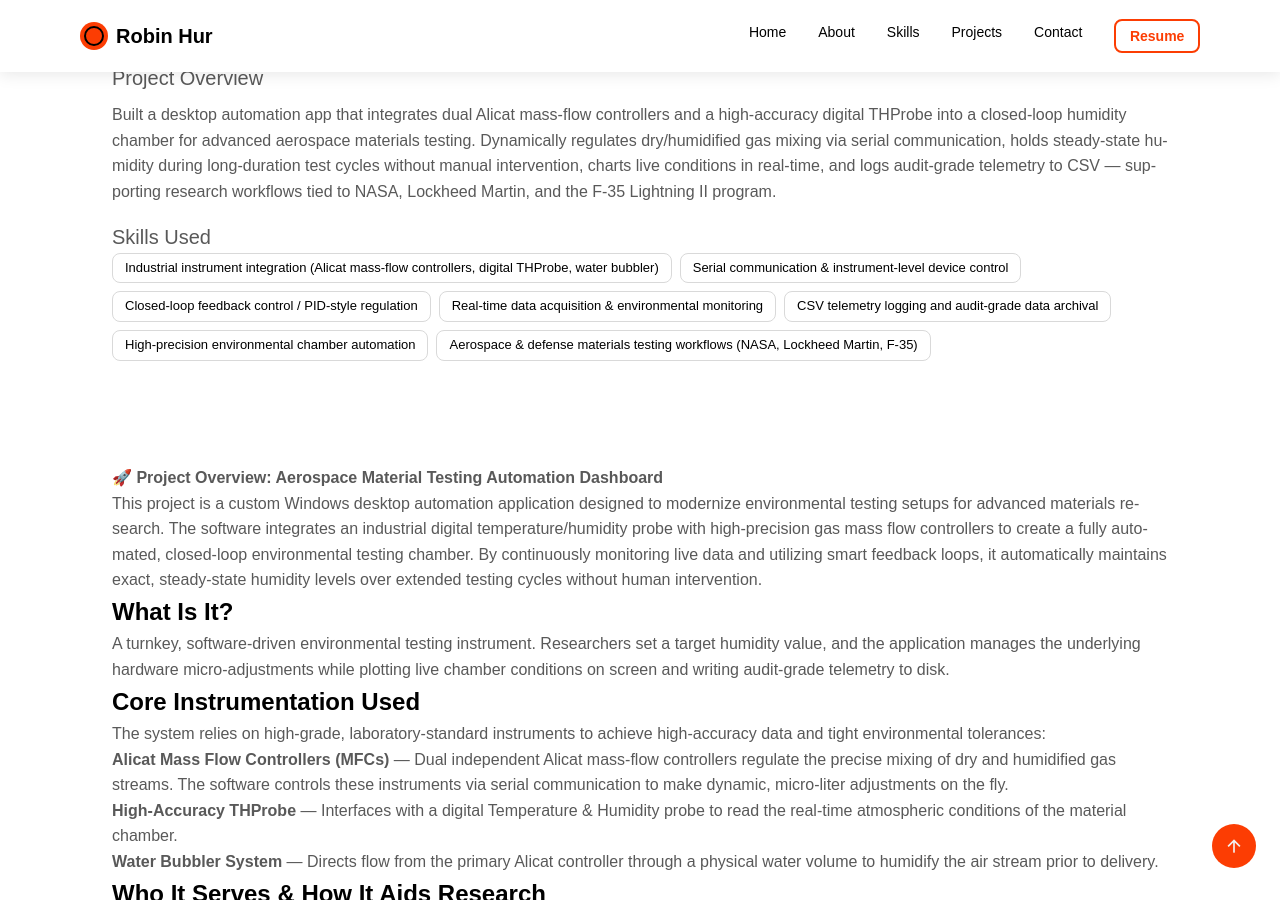
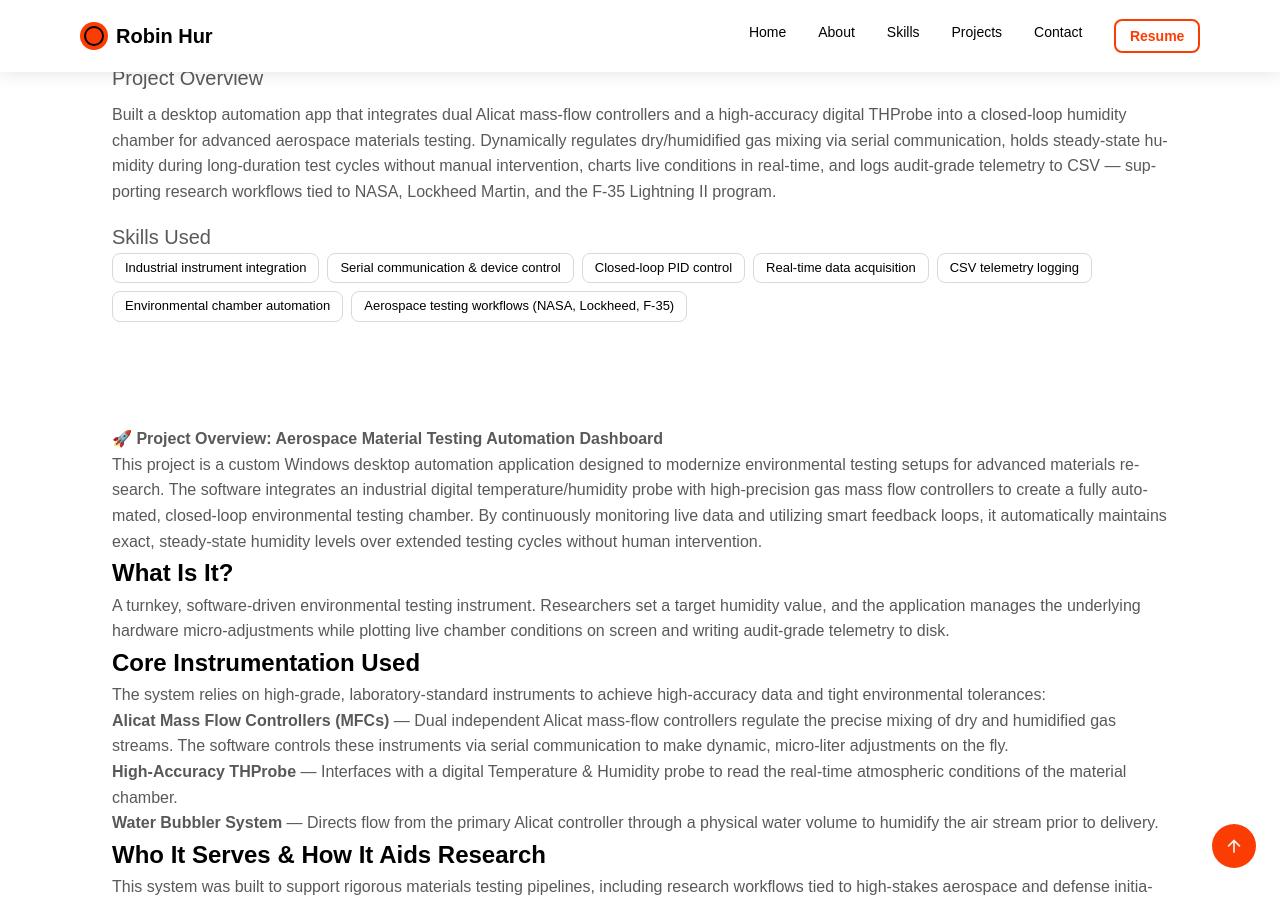
Before and after one commit to RobinKHur/RobinKHur.github.io, a Jekyll site: the page built from _projects/Aerospace-Material-Testing-Automation-Dashboard/index.md, in a window 1280 px wide and 900 px high, scrolled down 805 px. Built offline with Jekyll 4.4.1, drawn with Linux system fonts in a browser that asks for light colours; some web fonts are replaced.

Commit message:
Add files via upload

```diff
--- a/_projects/Aerospace-Material-Testing-Automation-Dashboard/index.md
+++ b/_projects/Aerospace-Material-Testing-Automation-Dashboard/index.md
@@ -1,15 +1,16 @@
 ---
 layout: post
 title: Aerospace Material Testing Automation Dashboard
+category: Software
 description: Built a desktop automation app that integrates dual Alicat mass-flow controllers and a high-accuracy digital THProbe into a closed-loop humidity chamber for advanced aerospace materials testing. Dynamically regulates dry/humidified gas mixing via serial communication, holds steady-state humidity during long-duration test cycles without manual intervention, charts live conditions in real-time, and logs audit-grade telemetry to CSV — supporting research workflows tied to NASA, Lockheed Martin, and the F-35 Lightning II program.
 skills:
-  - Industrial instrument integration (Alicat mass-flow controllers, digital THProbe, water bubbler)
-  - Serial communication & instrument-level device control
-  - Closed-loop feedback control / PID-style regulation
-  - Real-time data acquisition & environmental monitoring
-  - CSV telemetry logging and audit-grade data archival
-  - High-precision environmental chamber automation
-  - Aerospace & defense materials testing workflows (NASA, Lockheed Martin, F-35)
+  - Industrial instrument integration
+  - Serial communication & device control
+  - Closed-loop PID control
+  - Real-time data acquisition
+  - CSV telemetry logging
+  - Environmental chamber automation
+  - Aerospace testing workflows (NASA, Lockheed, F-35)
 main-image: /tbd.png
 ---
 
```
Also changed, not shown: _projects/Clean-My-Water/index.md (+1 -0 lines), _projects/MARS-vibrator/index.md (+1 -0 lines), _projects/Pentapeptide-Research/index.md (+1 -0 lines), _projects/Potential-Energy-Propulsion-Racer/index.md (+1 -0 lines).
